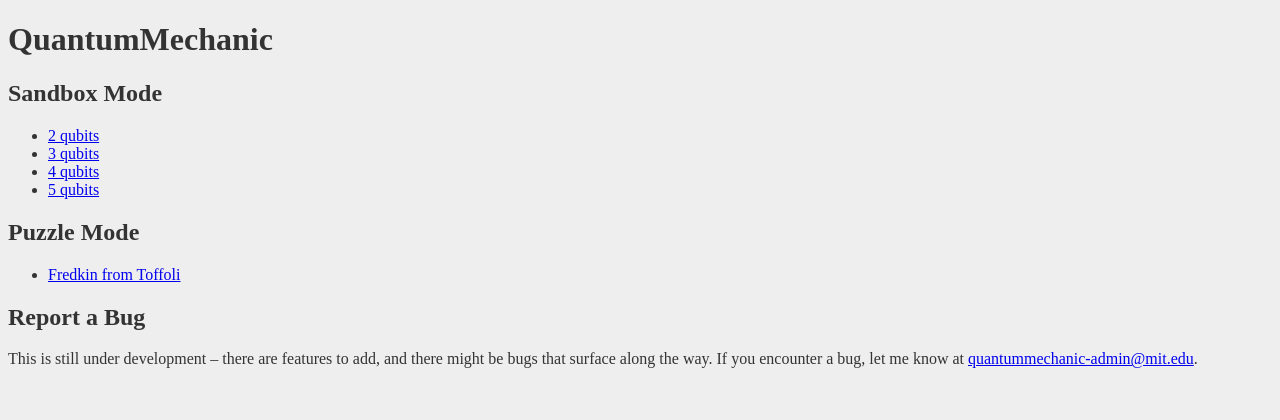
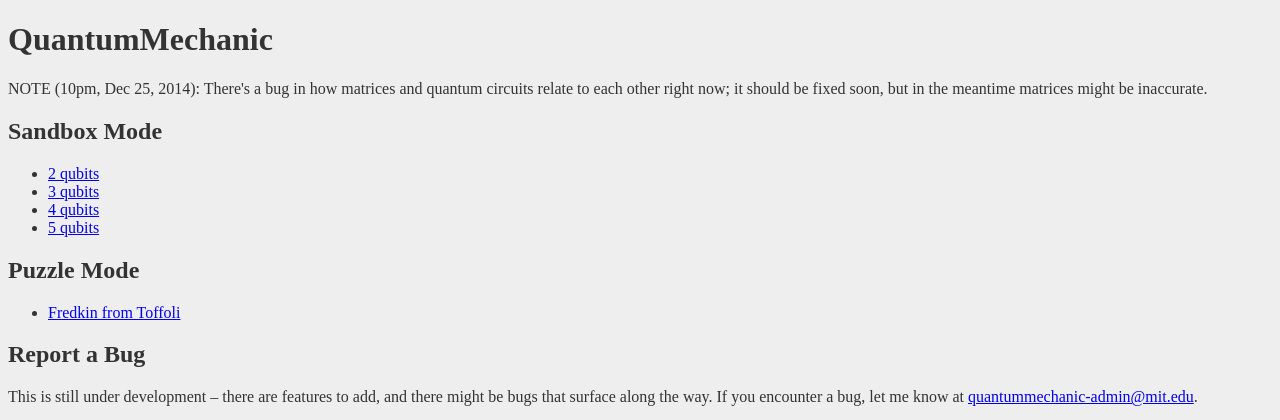
Before and after one commit to csvoss/quantummechanic, a Django app: page / in a window 1280 px wide. Shown: the top 420 px of the page. Run offline with Django 3.2, Linux system fonts and the light colour scheme; some libraries are stand-ins or nearby versions.

Commit message:
Bug notice

```diff
--- a/quantummechanic/templates/index.html
+++ b/quantummechanic/templates/index.html
@@ -10,6 +10,8 @@
 </head>
 <body>
 <h1>QuantumMechanic</h1>
+
+<p>NOTE (10pm, Dec 25, 2014): There's a bug in how matrices and quantum circuits relate to each other right now; it should be fixed soon, but in the meantime matrices might be inaccurate.</p>
 
 <h2>Sandbox Mode</h2>
 <ul>
```
